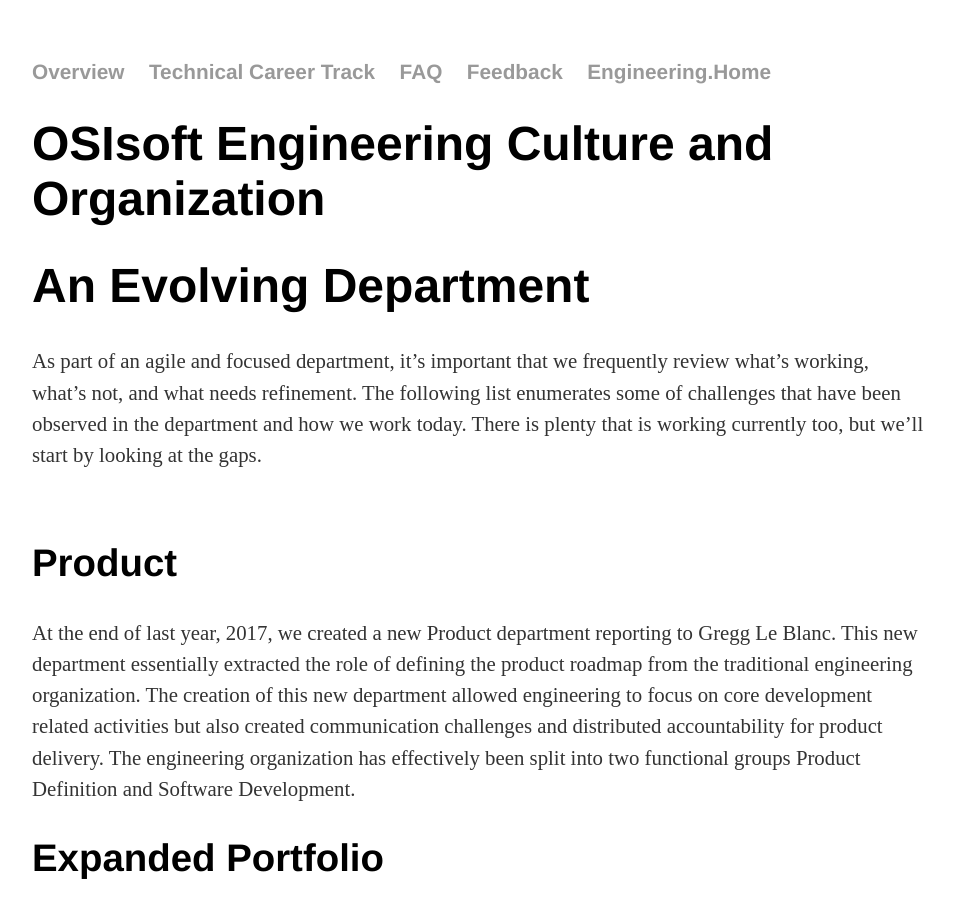
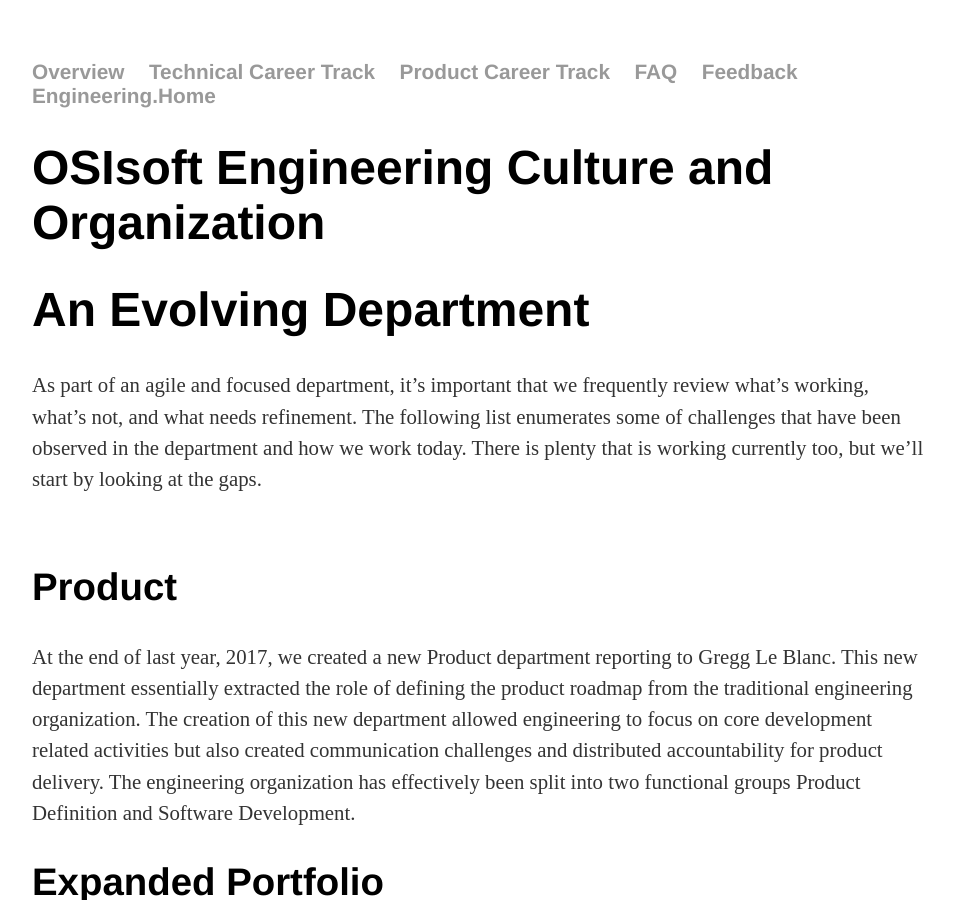
Before and after one commit to OSIEng/osieng.github.io, a Jekyll site: the page built from index.html, in a window 1280 px wide and 900 px high. Shown: the whole window, without its empty margins (160-1113 px from the left). Built offline with Jekyll 4.4.1, drawn with Linux system fonts in a browser that asks for light colours.

Commit message:
Update default.html

```diff
--- a/_layouts/default.html
+++ b/_layouts/default.html
@@ -10,6 +10,7 @@
 	    		<ul>
 	        		<li><a href="/">Overview</a></li>
 		        	<li><a href="/career">Technical Career Track</a></li>
+				<li><a href="/product_track">Product Career Track</a></li>
 	        		<!--<li><a href="/programs">Programs</a></li>-->
 				<li><a href="/faq">FAQ</a></li>
 	        		<li><a href="http://bit.ly/AllHands180620">Feedback</a></li>
```
